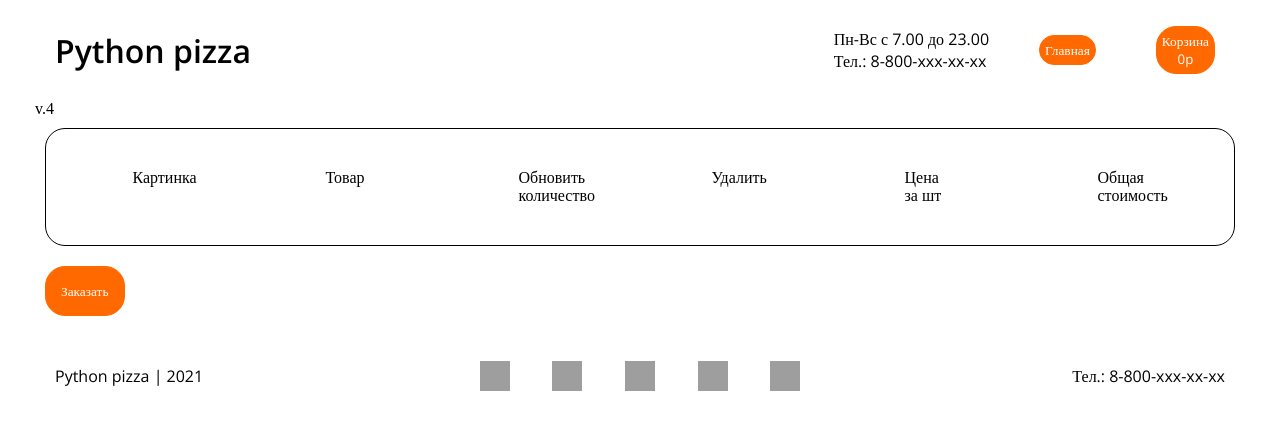
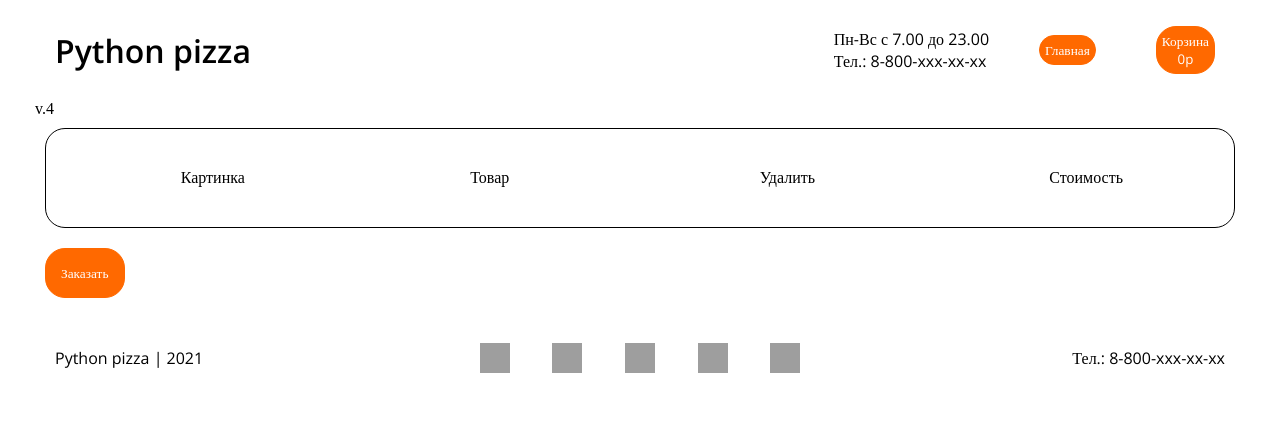
Before and after one commit to yodo-im/pizza, a Django app: page /cart/ in a window 1280 px wide. Shown: the top 430 px of the page. Run offline with Django 3.2, Linux system fonts and the light colour scheme; grey boxes are pictures that could not be loaded.

```diff
--- a/mainapp/templates/cart/detail.html
+++ b/mainapp/templates/cart/detail.html
@@ -49,11 +49,12 @@
         <detail>
           <det>Картинка</det>
           <det>Товар</det>
-          <det>Обновить количество</det>
+<!--          <det>Обновить количество</det>-->
           <det>Удалить</det>
 <!--          <det>Кол-во</det>-->
-          <det>Цена за шт</det>
-          <det>Общая стоимость</det>
+<!--          <det>Цена за шт</det>-->
+<!--          <det>Общая стоимость</det>-->
+            <det>Стоимость</det>
         </detail>
         {% for item in cart %}
             {% with product=item.product %}
@@ -67,19 +68,19 @@
                 <det>
                     {{ product.name }}
                 </det>
-                <det>
-                    <form action="{% url 'cart:cart_add' product.id %}" method="post">
-                        <center>{{ item.update_quantity_form.quantity }}</center>
-                {{ item.update_quantity_form.update }}
+<!--                <det>-->
+<!--                    <form action="{% url 'cart:cart_add' product.id %}" method="post">-->
+<!--                        <center>{{ item.update_quantity_form.quantity }}</center>-->
+<!--                {{ item.update_quantity_form.update }}-->
 
-                <button style="margin: 10px;
-		    padding: 5px;
-		    border-radius: 20px;">
-		    Обновить цену
-            	</button>
-                {% csrf_token %}
-              </form>
-                </det>
+<!--                <button style="margin: 10px;-->
+<!--		    padding: 5px;-->
+<!--		    border-radius: 20px;">-->
+<!--		    Обновить цену-->
+<!--            	</button>-->
+<!--                {% csrf_token %}-->
+<!--              </form>-->
+<!--                </det>-->
                 <det>
                     <form action="{% url 'cart:cart_remove' product.id %}">
                         {% csrf_token %}
@@ -93,7 +94,7 @@
 <!--                <det>-->
 <!--                    {{ item.quantity }}-->
 <!--                </det>-->
-                <det>{{ item.price }}р</det>
+<!--                <det>{{ item.price }}р</det>-->
                 <det>{{ item.total_price }}р</det>
               </detail>
             {% endwith %}
--- a/mainapp/templates/mainapp/headers.html
+++ b/mainapp/templates/mainapp/headers.html
@@ -64,7 +64,7 @@
         </header>
 
         <header>
-            <form action="cart">
+            <form action="/cart">
                 <button style="margin: 10px;
             padding: 5px;
             border-radius: 20px;">
```
